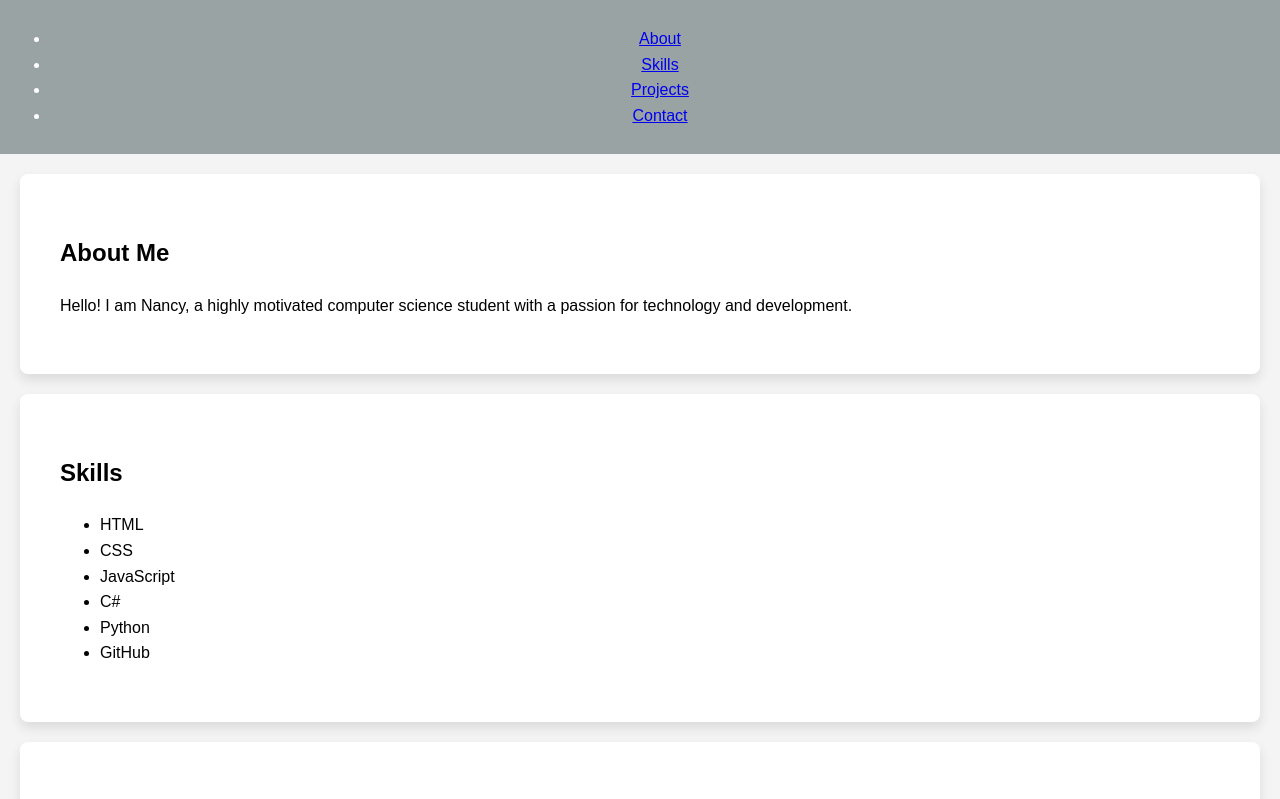
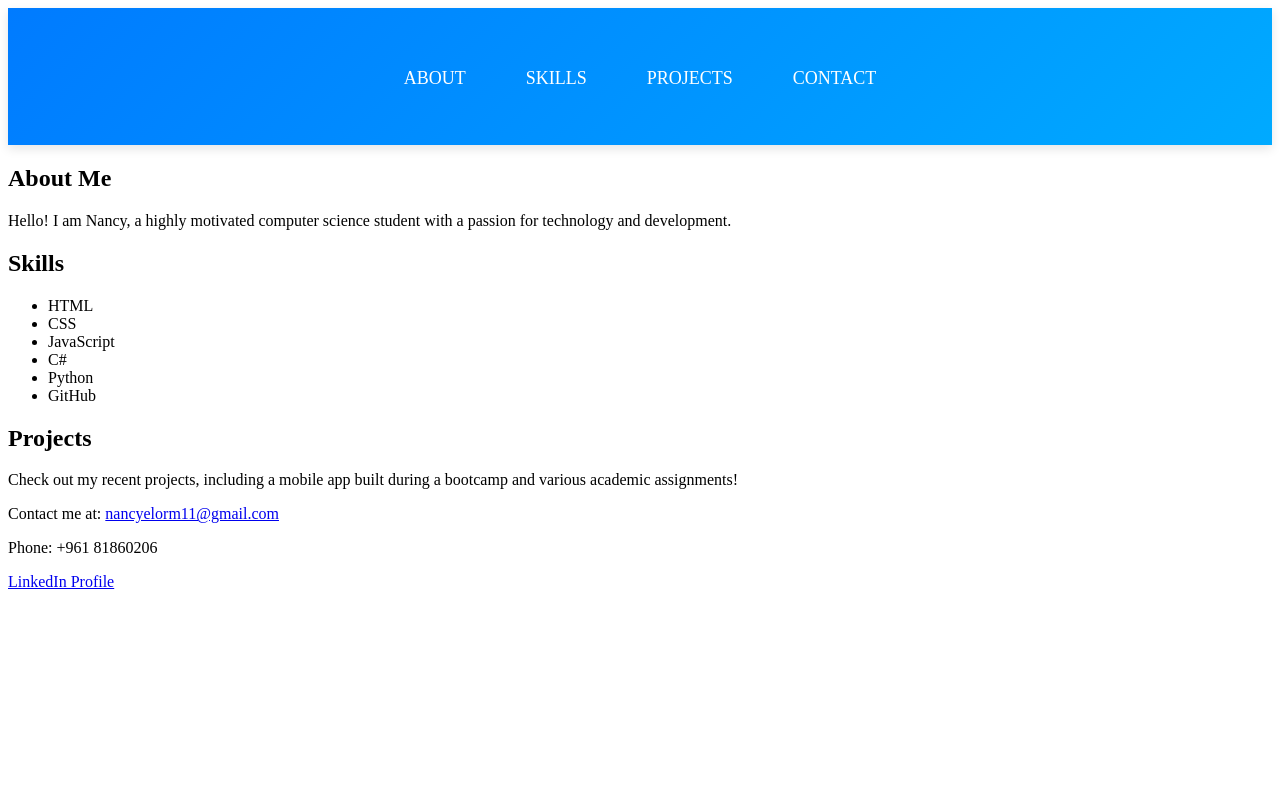
Before and after one commit to 22nancy-pixel/my-portfolio, a plain HTML site: page index.html in a window 1280 px wide. Shown: the top 799 px of the page. Drawn offline with Linux system fonts and the light colour scheme.

Commit message:
Update styles.css

```diff
--- a/css/styles.css
+++ b/css/styles.css
@@ -1,39 +1,44 @@
-/* Button Hover Animation */
-button:hover {
-    transform: scale(1.1);
-    box-shadow: 0 6px 15px rgba(0, 0, 0, 0.3);
+/* Header Styles */
+header {
+    background: linear-gradient(135deg, #007BFF, #00aaff); /* Gradient background */
+    padding: 40px 20px; /* Larger padding for a spacious feel */
+    text-align: center; /* Center the header text */
+    color: white; /* White text color */
+    box-shadow: 0 4px 10px rgba(0, 0, 0, 0.1); /* Subtle shadow around the header */
 }
 
-/* General Page Style */
-body {
-    font-family: Arial, sans-serif;
-    margin: 0;
-    padding: 0;
-    line-height: 1.6;
-    background-color: #f4f4f4;
+header h1 {
+    font-size: 3em; /* Larger font size for the header */
+    font-weight: 700; /* Bold font for emphasis */
+    letter-spacing: 2px; /* Spacing between letters for style */
+    margin: 0; /* Remove default margin */
+    text-shadow: 2px 2px 4px rgba(0, 0, 0, 0.3); /* Subtle shadow effect for the text */
 }
 
-/* Section Styles with Extra Space */
-section {
-    padding: 40px;
-    margin: 20px;
-    background-color: white;
-    border-radius: 8px;
-    box-shadow: 0 6px 12px rgba(0, 0, 0, 0.1);
+header nav ul {
+    list-style: none;
+    display: flex;
+    justify-content: center;
+    padding: 0;
+    margin-top: 20px; /* Space between the title and navigation */
 }
 
-/* Header and Footer Styles */
-header {
-    background-color: #99a3a4;
-    padding: 10px;
-    text-align: center;
-    color: white;
+header nav ul li {
+    margin: 0 15px; /* Space between navigation items */
 }
 
-footer {
-    background-color: #333;
+header nav ul li a {
     color: white;
-    text-align: center;
-    padding: 20px;
-    margin-top: 20px;
+    text-decoration: none;
+    font-size: 18px; /* Slightly larger font for navigation items */
+    text-transform: uppercase; /* Uppercase text for navigation items */
+    padding: 10px 15px;
+    border-radius: 5px; /* Rounded corners for the links */
+    transition: background-color 0.3s ease, transform 0.3s ease; /* Smooth transition */
 }
+
+/* Hover Effect for Navigation Links */
+header nav ul li a:hover {
+    background-color: #0056b3;
+    transform: scale(1.1); /* Slight scale effect on hover */
+}
```
